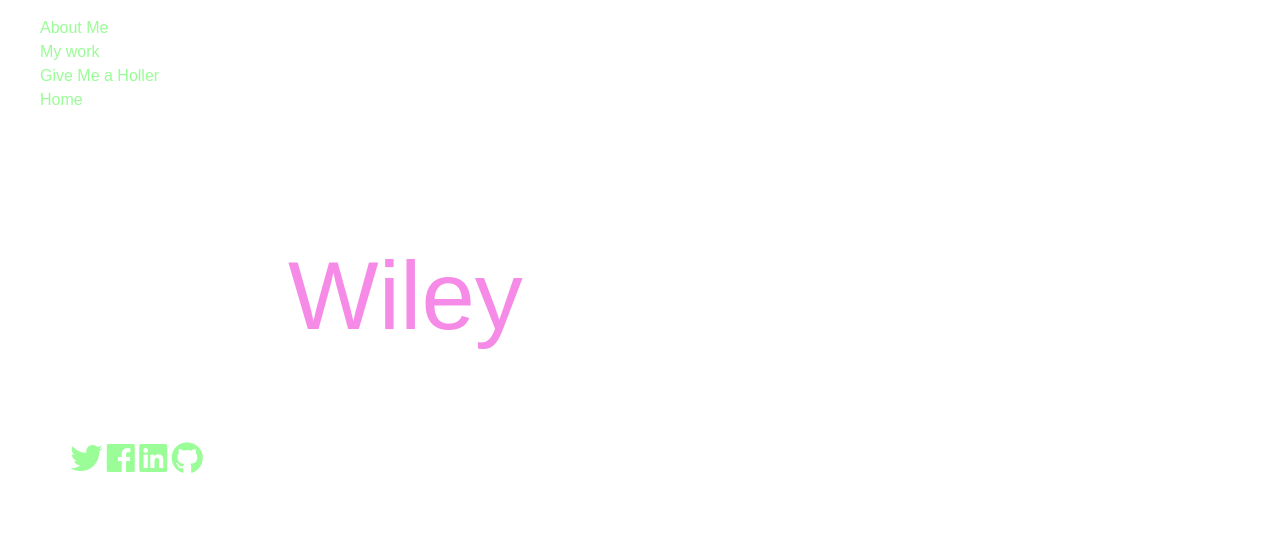
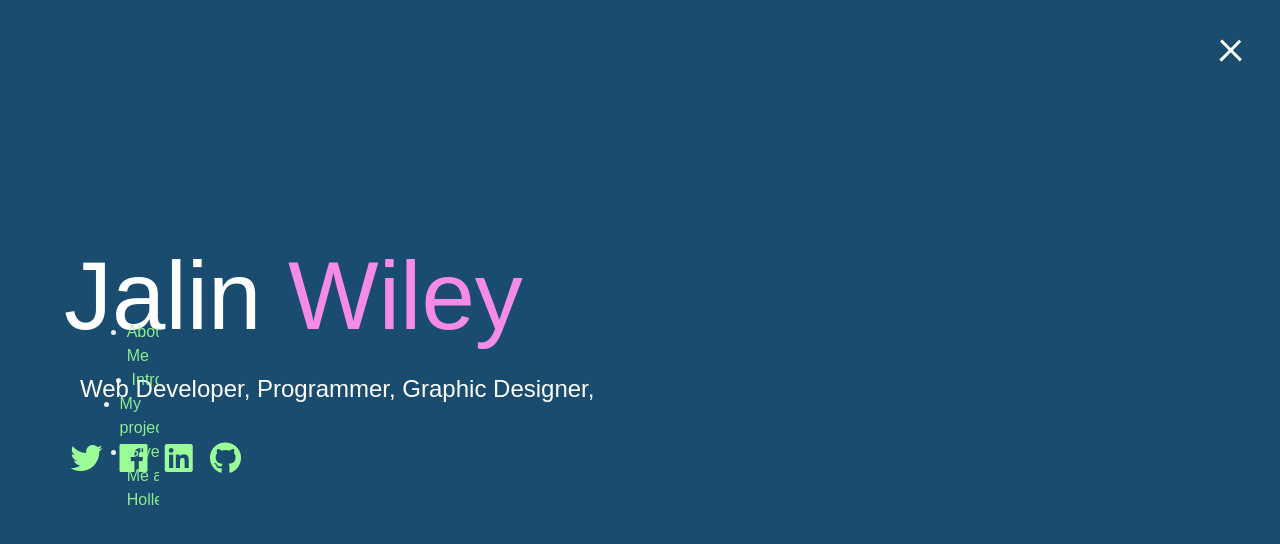
Before and after one commit to WileyLite/Fin-portfolio, a website: page Jay-main/index.html in a window 1280 px wide. Both pictures are taken after a click on the element 1231 px from the left and 47 px from the top of the page. Drawn offline with Linux system fonts and the light colour scheme.

Commit message:
fixed background color

```diff
--- a/Jay-main/index.html
+++ b/Jay-main/index.html
@@ -12,7 +12,9 @@
     />
     <link rel="stylesheet" href="css/main.css" />
     <title>My Portfolio</title>
+
   </head>
+
   <body id="bg-img">
     <header>
       <div class="menu-btn">
@@ -25,32 +27,45 @@
           <div class="portait"></div>
         </div>
         <ul class="menu-nav">
-          <li class="nav-item">
-            <a href="/about.html" class="nav-link"> About Me</a>
+          <li class="nav-item current">
+            <a href="index.html" class="nav-link"> About Me</a>
           </li>
           <li class="nav-item">
-            <a href="/work.html" class="nav-link"> My work</a>
+            <a href="about.html" class="nav-link"> Intro
+            </a>
           </li>
           <li class="nav-item">
-            <a href="/contact.html" class="nav-link"> Give Me a Holler</a>
+            <a href="work.html" class="nav-link"> My projects </a>
           </li>
           <li class="nav-item">
-            <a href="/" class="nav-link"> Home</a>
+            <a href="contact.html" class="nav-link"> Give Me a Holler
+            </a>
           </li>
         </ul>
       </nav>
     </header>
 
     <main id="home">
-      <h1 class="lg-heading">Jalin <span class="text-secondary">Wiley</span></h1>
+      <h1 class="lg-heading">
+        Jalin
+        <span class="text-secondary">
+          Wiley
+        </span>
+      </h1>
       <h2 class="sm-heading">
         Web Developer, Programmer, Graphic Designer,
       </h2>
       <div class="icons">
         <a href="#!">
           <i class="fab fa-twitter fa-2x"></i>
+        </a>
+        <a href="#!">
           <i class="fab fa-facebook fa-2x"></i>
+        </a>
+        <a href="#!">
           <i class="fab fa-linkedin fa-2x"></i>
+        </a>
+        <a href="#!">
           <i class="fab fa-github fa-2x"></i>
         </a>
       </div>
--- a/scss/_config.scss
+++ b/scss/_config.scss
@@ -16,16 +16,29 @@ $background-opacity: 0.9;
       background-size: cover;
 
       &:after {
-          content:'';
+        content: '';
         position: absolute;
         top: 0;
         right: 0;
         width: 100%;
         height: 100%;
         z-index: -1;
-          background: rbga($primary-color, $background-opacity);
-
+        background: rgba($primary-color, $background-opacity);
       }
     }
   }
 }
+
+@function set-text-color($color) {
+  @if (lightness($color) > 40) {
+    @return #000;
+  } @else {
+    @return #fff;
+  }
+}
+
+@mixin mediaSm {
+  @media screen and (max-width: 500px) {
+    @content;
+  }
+}
--- a/scss/_menu.scss
+++ b/scss/_menu.scss
@@ -10,7 +10,7 @@
     width: 28px;
     height: 3px;
     margin: 0 0 5px 0;
-    background: #ffffff;
+    background: set-text-color($primary-color);
     @include easeOut;
   }
 
@@ -30,3 +30,27 @@
     }
   }
 }
+
+.menu {
+  position: fixed;
+  top: 0;
+  width: 100;
+  opacity: 0.9;
+  visibility: hidden;
+
+  &.show {
+    visibility: visible;
+  }
+
+  &-branding,
+  &-nav {
+      display: flex;
+      flex-flow: column wrap;
+      align-items: center;
+      justify-content: center;
+      float: left;
+      width: 50%;
+      height: 100vh;
+      overflow: hidden;
+  }
+}
--- a/scss/main.scss
+++ b/scss/main.scss
@@ -9,7 +9,7 @@
 body {
   @include background;
   background: $primary-color;
-  color: #fff;
+  color: set-text-color($primary-color);
   height: 100%;
   margin: 0;
   font-family: Arial, Helvetica, sans-serif;
```
Also changed, not shown: Jay-main/css/main.css. Lines whose indentation alone changed are shown as unchanged.
